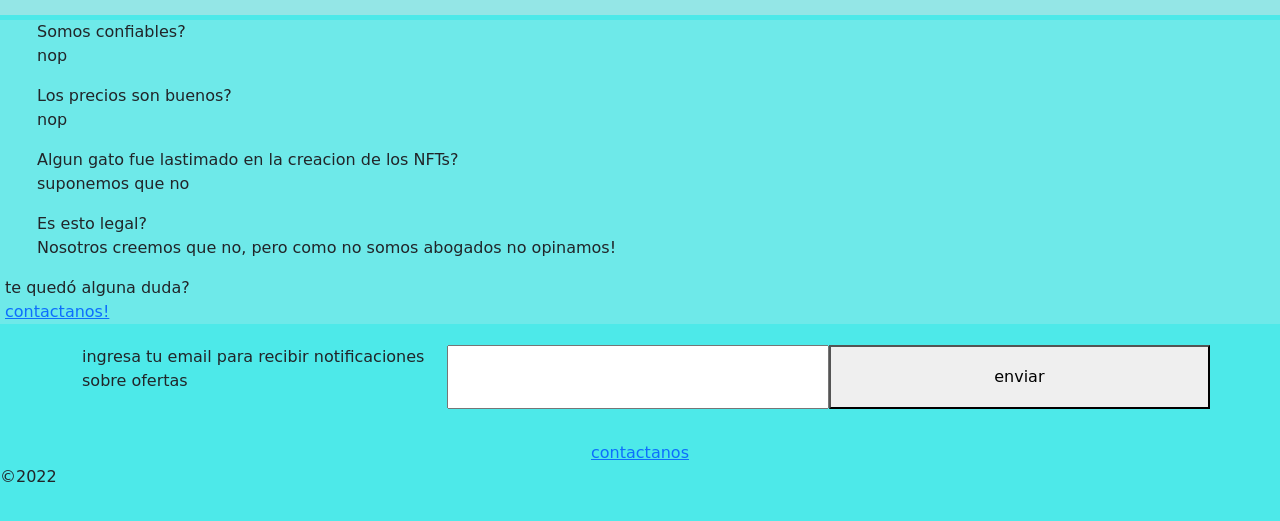
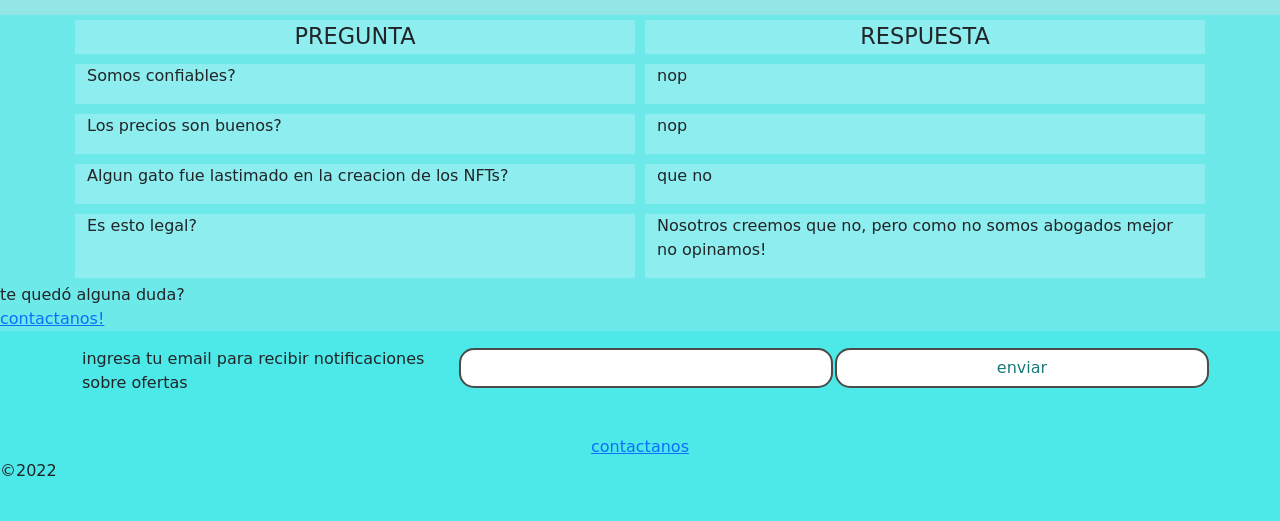
Before and after one commit to leonadoBrandellero/dasafio-coderhouse, a plain HTML site: page paginas/faq.html in a window 1280 px wide. Shown: the part 145-666 px from the top of the page. Drawn offline with nearby package versions, Linux system fonts and the light colour scheme; a web font is replaced by a local one.

Commit message:
bootstrapt a todas las paginas

```diff
--- a/paginas/faq.html
+++ b/paginas/faq.html
@@ -36,34 +36,49 @@
         <h1 class="Titulo" >Preguntas Frecuentes</h1>
     </header>
     <main class="main">
-        <ul>
-            <li>
-                <div class="texto">
-                    <p>Somos confiables?<br>
-                    nop</p>
+        <div class="container">
+            <div class="row textoTitulo">
+                <div class="col textoFAQ textoTitulo">
+                    PREGUNTA
                 </div>
-            </li>
-            <li>
-                <div class="texto">
-                    <p>Los precios son buenos?<br>
-                    nop</p>
+                <div class="col textoFAQ textoTitulo">
+                    RESPUESTA
                 </div>
-            </li>
-            <li>
-                <div class="texto">
-                    <p>Algun gato fue lastimado en la creacion de los NFTs?<br>
-                    suponemos que no</p>
+            </div>
+            <div class="row">
+                <div class="col textoFAQ">
+                    <p>Somos confiables?</p>
                 </div>
-            </li>
-            <li>
-                <div class="texto">
-                    <p>Es esto legal?<br>
-                    Nosotros creemos que no, pero como no somos abogados no opinamos!</p>
+                <div class="col textoFAQ">
+                    <p>nop</p>
                 </div>
-            </li>
-        </ul>
-
-        <div class="texto">
+            </div>
+            <div class="row">
+                <div class="col textoFAQ">
+                    <p>Los precios son buenos?</p>
+                </div>
+                <div class="col textoFAQ">
+                    <p>nop</p>
+                </div>
+            </div>
+            <div class="row">
+                <div class="col textoFAQ">
+                    <p>Algun gato fue lastimado en la creacion de los NFTs?</p>
+                </div>
+                <div class="col textoFAQ">
+                    <p>que no</p>
+                </div>
+            </div>
+            <div class="row">
+                <div class="col textoFAQ">
+                    <p>Es esto legal?</p>
+                </div>
+                <div class="col textoFAQ">
+                    <p>Nosotros creemos que no, pero como no somos abogados mejor no opinamos!</p>
+                </div>
+            </div>
+        </div>
+        <div>
             te quedó alguna duda? <a href="contacto.html">contactanos!</a>
         </div>
     </main>
@@ -72,7 +87,7 @@
             <div class="row form_email">
                 <p class="col">ingresa tu email para recibir notificaciones sobre ofertas</p>
                 <input type="email" class="col bloqueDeTexto">
-                <button class="col boton">enviar</button>
+                <button class="col boton bloqueDeTexto">enviar</button>
             </div>
         </form>
         <div class="links">
```
Also changed, not shown: index.html (+8 -20 lines), paginas/contacto.html (+10 -10 lines), paginas/nosotros.html (+21 -6 lines), paginas/productos.html (+1 -1 lines), estilo/estilo.css, scss/estilo.scss (added).
